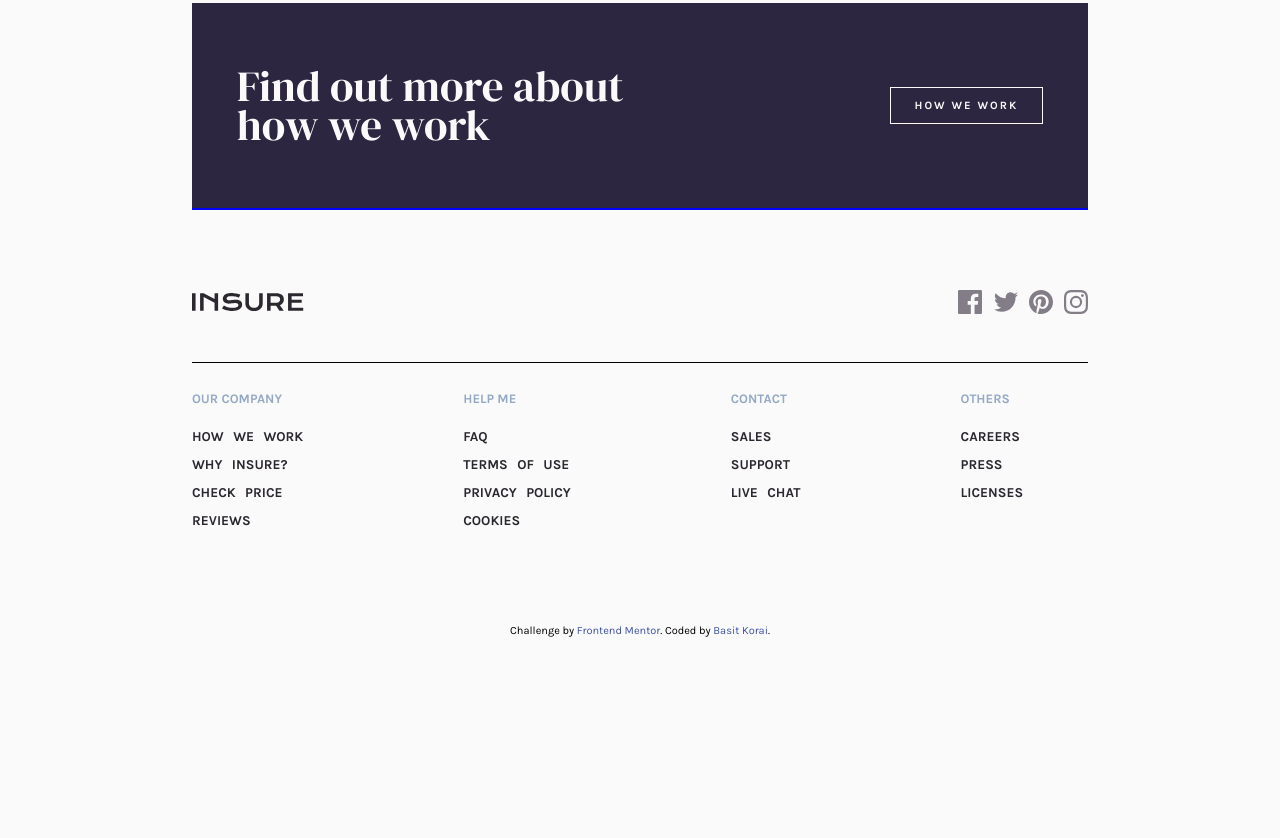
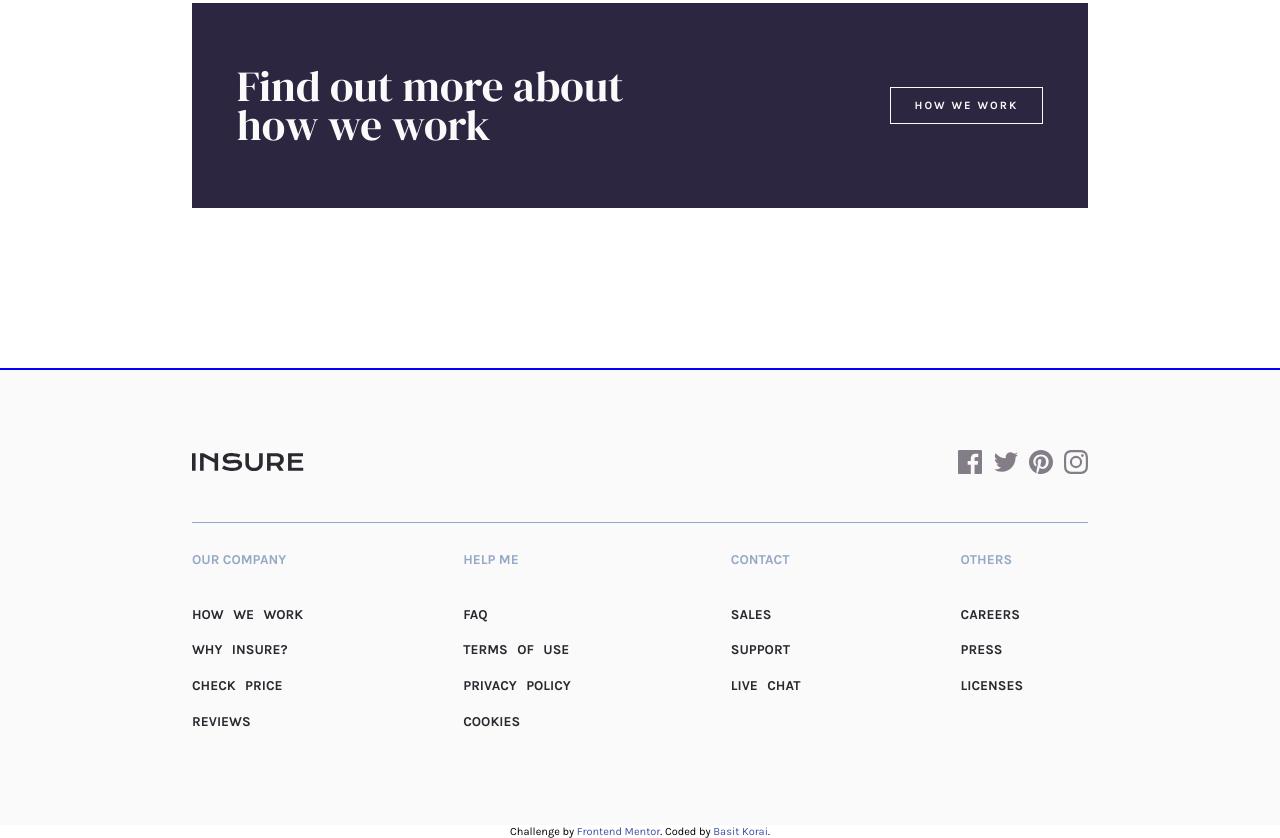
Before and after one commit to basitkorai/insure-landing-page, a plain HTML site: page index.html in a window 1280 px wide. Shown: the part 1662-2500 px from the top of the page. Before the commit the page ends 2299 px from the top, so only its background shows below. Drawn offline with Linux system fonts and the light colour scheme.

Commit message:
style: fix footer color and font-size

```diff
--- a/index.html
+++ b/index.html
@@ -90,9 +90,10 @@
         </div>
       </section>
     </header>
-    <div class="container">
+
     <!-- Main -->
     <main>
+      <div class="container">
         <section class="features">
           <h2 class="features__heading">We’re different</h2>
           <div class="features_wrapper">
@@ -144,10 +145,13 @@
           <h2 class="how-we-work__heading">Find out more about how we work</h2>
           <a class="btn" href="#"> How we work </a>
         </section>
+      </div>
     </main>
 
     <!-- Footer -->
+
     <footer class="footer">
+      <div class="container">
         <section class="footer__social-links">
           <a class="nav-logo" href="./index.html">
             <img src="./images/logo.svg" alt="" />
@@ -203,6 +207,7 @@
             </ul>
           </section>
         </div>
+      </div>
     </footer>
     <div class="attribution">
       Challenge by
@@ -210,7 +215,6 @@
         >Frontend Mentor</a
       >. Coded by <a href="#">Basit Korai</a>.
     </div>
-    </div>
     <script src="./app.js"></script>
   </body>
 </html>
--- a/style.css
+++ b/style.css
@@ -33,7 +33,7 @@ img {
 }
 
 body {
-  background: var(--clr-light-dark);
+  background: #ffffff;
   margin: 0;
   text-align: center;
   font-family: var(--ff-karla);
@@ -221,17 +221,19 @@ h2 {
 .footer {
   border-top: 2px solid blue;
   padding: 5rem 0;
+  margin-top: 10rem;
   display: flex;
   flex-direction: column;
   align-items: center;
   gap: 1rem;
+  background-color: var(--clr-light-dark);
 }
 
 .footer__social-links {
   display: grid;
   place-items: center;
   gap: 1.5rem;
-  border-bottom: 1px solid black;
+  border-bottom: 1px solid var(--clr-blue-gray);
   padding-bottom: 3rem;
   width: 80%;
 }
@@ -442,12 +444,22 @@ h2 {
   }
 
   .footer__footer-links > h3 {
-    padding: 0;
+    padding: 1rem 0;
+    font-size: 0.85rem;
   }
+
   .footer__wrapper {
     width: 100%;
     display: flex;
     justify-content: flex-start;
     gap: 10rem;
   }
+
+  .footer-nav {
+    gap: 1.3rem;
+  }
+
+  .footer-nav-link {
+    font-size: 0.85rem;
+  }
 }
```
Lines whose indentation alone changed are shown as unchanged.
